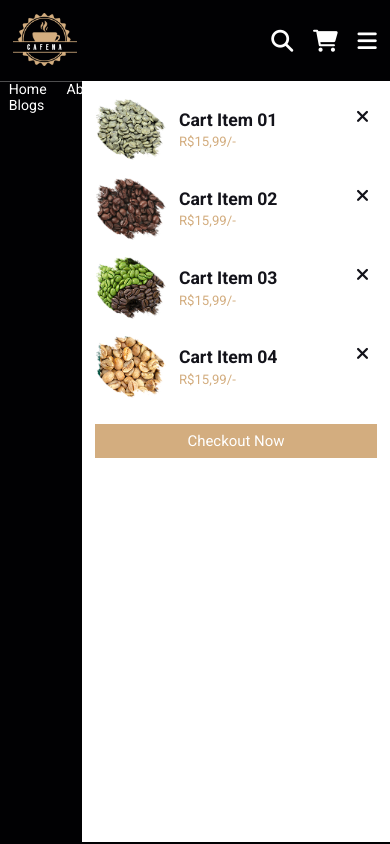
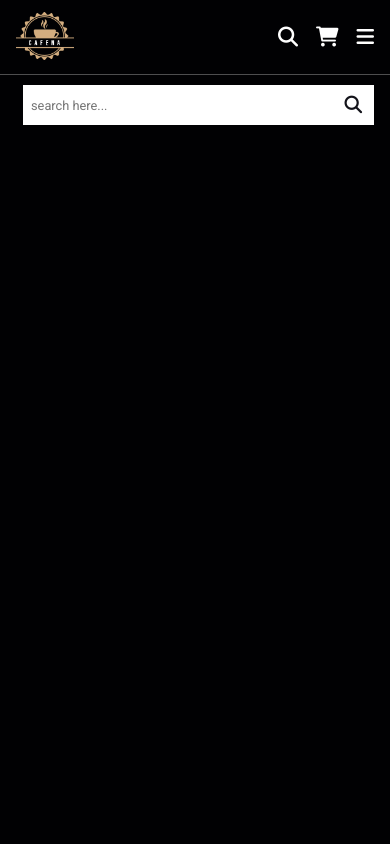
Before and after one commit to K0dax/coffeeShop, a plain HTML site: page index.html in a window 390 px wide. Both pictures are taken after a click on the element 282 px from the left and 40 px from the top of the page. Drawn offline with Linux system fonts and the light colour scheme.

Commit message:
header section end

```diff
--- a/css/style.css
+++ b/css/style.css
@@ -112,6 +112,10 @@ body{
     transform-origin: top;
 }
 
+.header .search-form.active{
+    transform: scaleY(1);
+}
+
 .header .search-form input{
     height: 100%;
     width: 100%;
@@ -134,11 +138,15 @@ body{
 
 .header .cart-items-container{
     position: absolute;
-    top: 100%; right:0;
+    top: 100%; right: -100%;
     height: calc(100vh - 9.5rem);
     width: 35rem;
     background: #fff;
     padding: 0 1.5rem;
+}
+
+.header .cart-items-container.active{
+    right: 0;
 }
 
 .header .cart-items-container .cart-item{
@@ -191,19 +199,43 @@ body{
     }
 
     .header{
-        padding: 1.5rem;
+        padding: 1.5rem 2rem;
     }
 }
 
-@media (max-width:991px){
+@media (max-width:768px){
     #menu-btn{
         display: inline-block;
     }
 
     .header .navbar{
         position: absolute;
-        top: 100%; right: 0;
+        top: 100%; right: -100%;
         background: #fff;
-        background: 30rem;
+        width: 30rem;
+        height: calc(100vh - 9.5rem);
+    }
+
+    .header .navbar.active{
+        right: 0;
+    }
+
+    .header .navbar a{
+        color: var(--black);
+        display: block;
+        margin: 1.5rem;
+        padding: .5rem;
+        font-size: 2rem;
+    }
+
+    .header .search-form{
+        width: 90%;
+        right: 2rem;
     }
 }
+
+@media (max-width:450px){
+    html{
+        font-size: 50%;
+    }
+}
--- a/js/script.js
+++ b/js/script.js
@@ -0,0 +1,28 @@
+//Navbar
+let navbar = document.querySelector('.navbar');
+document.querySelector('#menu-btn').onclick = () =>{
+    navbar.classList.toggle('active');
+    cartItem.classList.remove('active');
+    searchForm.classList.remove('active');
+}
+
+let searchForm = document.querySelector('.search-form');
+document.querySelector('#search-btn').onclick = () =>{
+    searchForm.classList.toggle('active');
+    navbar.classList.remove('active');
+    cartItem.classList.remove('active');
+}
+
+//Carrinho
+let cartItem = document.querySelector('.cart-items-container');
+document.querySelector('#cart-btn').onclick = () =>{
+    cartItem.classList.toggle('active');
+    navbar.classList.remove('active');
+    searchForm.classList.remove('active');
+}
+
+window.onscroll = () =>{
+    navbar.classList.remove('active');
+    searchForm.classList.remove('active');
+    cartItem.classList.remove('active');
+}
```
